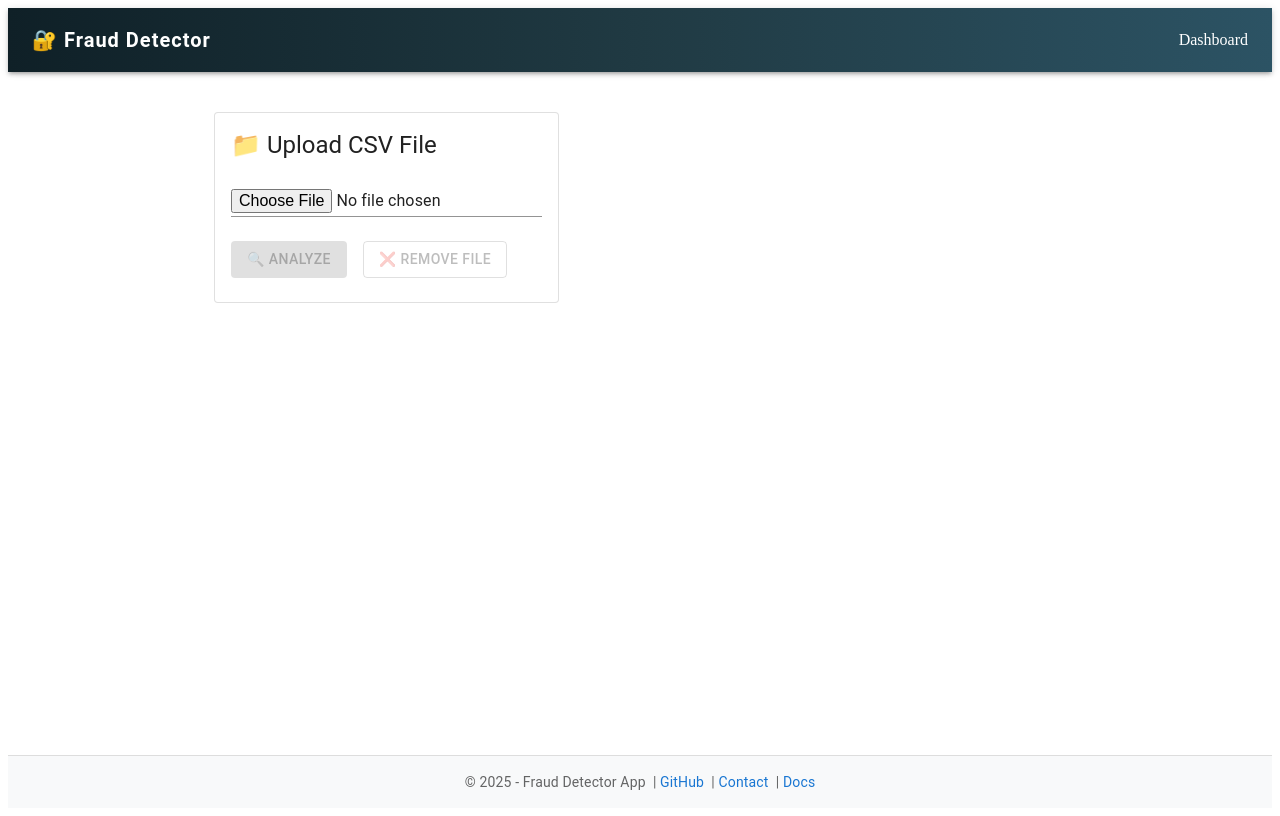
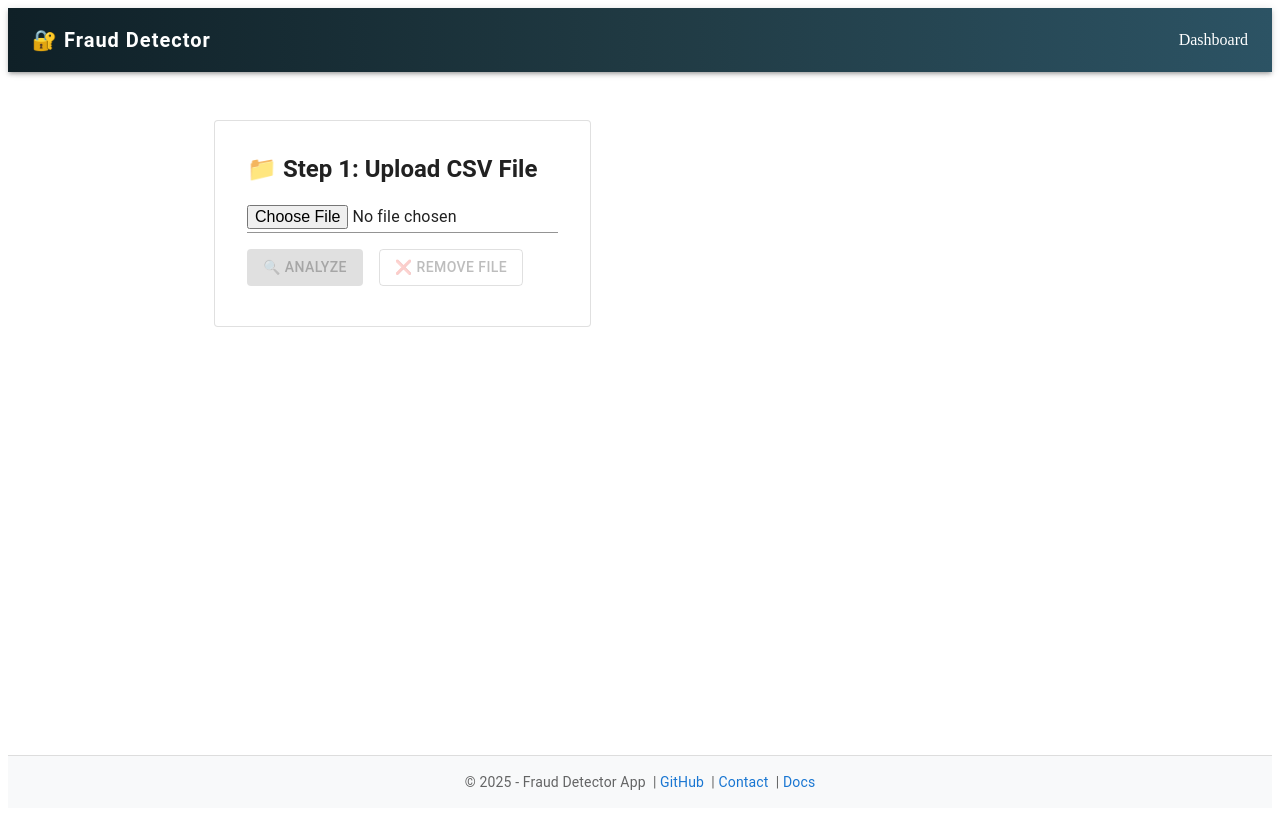
Before and after one commit to quocvietphung/Risk-Vision-detector, a React (Vite) app in the folder fraud-detection/: page / in a window 1280 px wide. Built offline with nearby package versions, Linux system fonts and the light colour scheme; no server answers.

Commit message:
refactor: update Dashboard component for improved transaction display and rename Transaction class to Upload

```diff
--- a/fraud-detection/src/components/Dashboard.jsx
+++ b/fraud-detection/src/components/Dashboard.jsx
@@ -9,7 +9,8 @@ import {
   Container,
   Input,
   Divider,
-  Alert
+  Alert,
+  Stack
 } from "@mui/material";
 import { DataGrid } from "@mui/x-data-grid";
 import { uploadCSV } from "../services/api";
@@ -49,27 +50,27 @@ function Dashboard() {
   };
 
   return (
-    <Container maxWidth="md" sx={{ py: 5 }}>
-      <Grid container spacing={4}>
+    <Container maxWidth="md" sx={{ py: 6 }}>
+      <Grid container spacing={5}>
         <Grid item xs={12}>
-          <Card variant="outlined">
+          <Card variant="outlined" sx={{ p: 2 }}>
             <CardContent>
-              <Typography variant="h5" gutterBottom>
-                📁 Upload CSV File
+              <Typography variant="h5" sx={{ fontWeight: "bold", mb: 2 }}>
+                📁 Step 1: Upload CSV File
               </Typography>
+              <Stack spacing={2}>
                 <Input
                   type="file"
                   inputProps={{ accept: ".csv" }}
                   id="csvFileInput"
                   onChange={handleFileChange}
-                sx={{ mt: 2 }}
                 />
                 {selectedFile && (
-                <Alert severity="info" sx={{ mt: 2 }}>
+                  <Alert severity="info">
                     📄 Selected File: <strong>{selectedFile.name}</strong>
                   </Alert>
                 )}
-              <Box sx={{ mt: 3, display: "flex", gap: 2 }}>
+                <Stack direction="row" spacing={2}>
                   <Button
                     variant="contained"
                     color="primary"
@@ -86,25 +87,28 @@ function Dashboard() {
                   >
                     ❌ Remove File
                   </Button>
-              </Box>
+                </Stack>
+              </Stack>
             </CardContent>
           </Card>
         </Grid>
 
         {stats && (
           <Grid item xs={12}>
-            <Card variant="outlined">
+            <Card variant="outlined" sx={{ p: 2 }}>
               <CardContent>
-                <Typography variant="h6" gutterBottom>
-                  📊 Analysis Result
+                <Typography variant="h6" sx={{ fontWeight: "bold", mb: 2 }}>
+                  📊 Step 2: Analysis Summary
                 </Typography>
-                <Divider sx={{ my: 2 }} />
+                <Divider sx={{ mb: 2 }} />
+                <Stack spacing={1}>
                   <Typography>📄 File Name: {stats.file_name}</Typography>
                   <Typography>📊 Total Transactions: {stats.total_transactions}</Typography>
                   <Typography>❗ Actual Fraudulent Transactions: {stats.actual_fraud}</Typography>
                   <Typography>🤖 Predicted as Fraud by Model: {stats.predicted_fraud}</Typography>
                   <Typography>📈 Fraud Rate: {stats.fraud_percentage}%</Typography>
                   <Typography>💰 Total Amount: €{stats.total_amount.toLocaleString()}</Typography>
+                </Stack>
               </CardContent>
             </Card>
           </Grid>
@@ -112,19 +116,53 @@ function Dashboard() {
 
         {transactions.length > 0 && (
           <Grid item xs={12}>
-            <Card variant="outlined">
+            <Card variant="outlined" sx={{ boxShadow: 4 }}>
               <CardContent>
-                <Typography variant="h6" gutterBottom>
-                  📋 Transaction Preview
+                <Typography
+                  variant="h6"
+                  gutterBottom
+                  sx={{ fontWeight: "bold", color: "#2c3e50" }}
+                >
+                  📋 Step 3: Transaction Preview
                 </Typography>
                 <Divider sx={{ my: 2 }} />
-                <Box sx={{ height: 400, width: "100%" }}>
+                <Box
+                  sx={{
+                    height: 440,
+                    width: "100%",
+                    "& .MuiDataGrid-root": {
+                      border: "1px solid #ccc",
+                      borderRadius: "8px",
+                      backgroundColor: "#fefefe"
+                    },
+                    "& .MuiDataGrid-columnHeaders": {
+                      backgroundColor: "#2c5364",
+                      color: "#ffffff",
+                      fontWeight: "bold",
+                      fontSize: "16px"
+                    },
+                    "& .MuiDataGrid-row": {
+                      fontSize: "14px"
+                    },
+                    "& .risk-high": {
+                      color: "#d32f2f",
+                      fontWeight: "bold"
+                    },
+                    "& .risk-low": {
+                      color: "#388e3c",
+                      fontWeight: "bold"
+                    }
+                  }}
+                >
                   <DataGrid
                     rows={transactions.map((tx, i) => ({
                       id: `${i}-${tx.time}`,
                       no: i + 1,
                       time: Number(tx.time),
-                      amount: typeof tx.amount === "number" && !isNaN(tx.amount) ? tx.amount : 0,
+                      amount:
+                        typeof tx.amount === "number" && !isNaN(tx.amount)
+                          ? tx.amount
+                          : 0,
                       risk: tx.risk
                     }))}
                     columns={[
@@ -134,7 +172,12 @@ function Dashboard() {
                         flex: 0.3,
                         sortable: false
                       },
-                      { field: "time", headerName: "Time", flex: 1, type: "number" },
+                      {
+                        field: "time",
+                        headerName: "Time",
+                        flex: 1,
+                        type: "number"
+                      },
                       {
                         field: "amount",
                         headerName: "Amount (€)",
@@ -156,20 +199,6 @@ function Dashboard() {
                     pageSize={15}
                     rowsPerPageOptions={[15]}
                     disableRowSelectionOnClick
-                    sx={{
-                      "& .MuiDataGrid-columnHeaders": {
-                        backgroundColor: "#2c5364",
-                        color: "#fff",
-                        fontWeight: "bold",
-                        borderBottom: "1px solid #ccc"
-                      },
-                      "& .risk-high": {
-                        color: "#d32f2f"
-                      },
-                      "& .risk-low": {
-                        color: "#388e3c"
-                      }
-                    }}
                   />
                 </Box>
               </CardContent>
```
Lines whose indentation alone changed are shown as unchanged.
